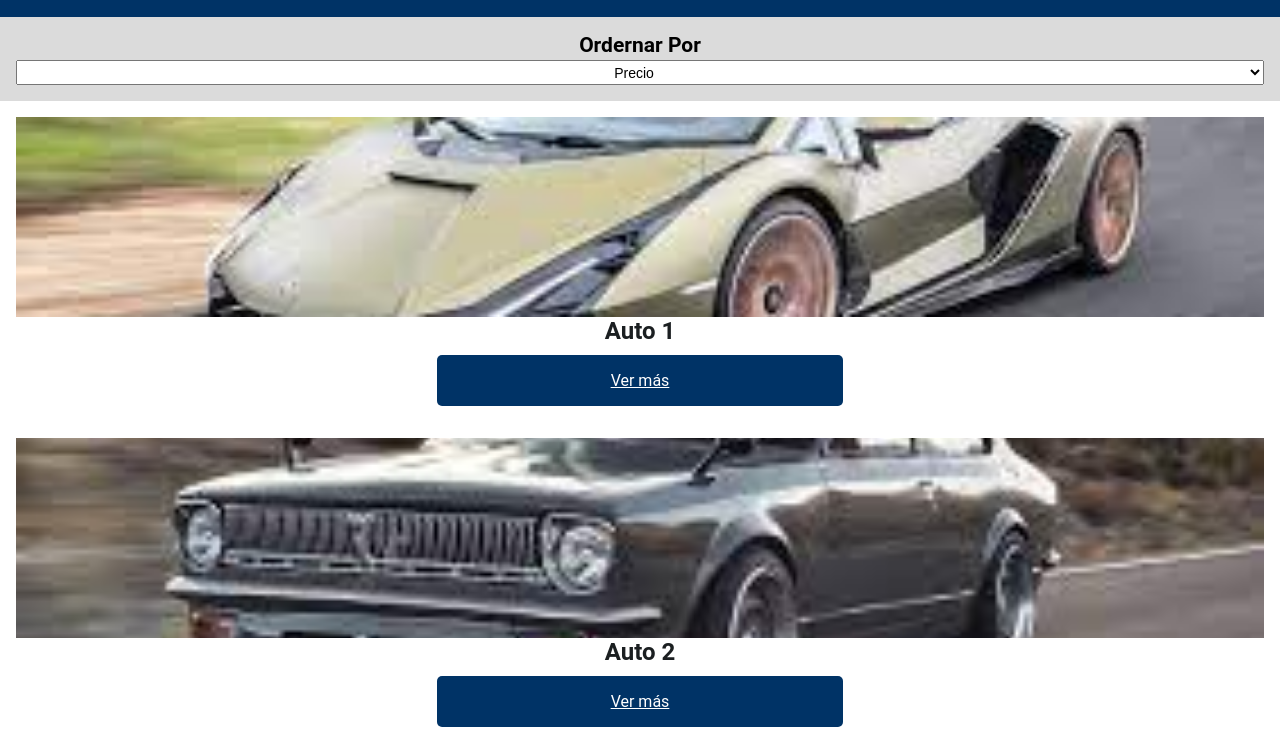
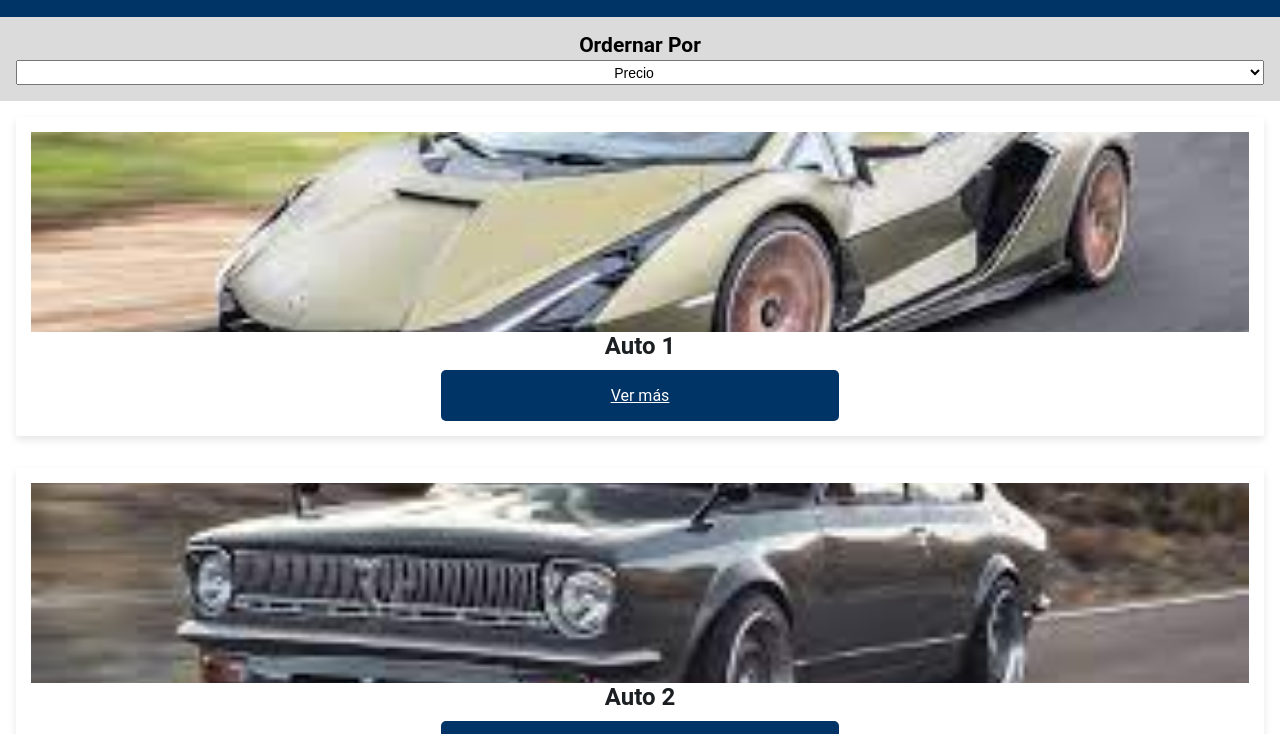
Before and after one commit to chechoguz/Desafio9, a plain HTML site: page index.html in a window 1280 px wide. Shown: the part 51-785 px from the top of the page. Drawn offline with Linux system fonts and the light colour scheme.

Commit message:
agregué sombra a las tarjetas

```diff
--- a/assets/css/estilos.css
+++ b/assets/css/estilos.css
@@ -117,6 +117,10 @@ p {
     flex-direction: column;
     background-color: var(--white);
     justify-content: center;
+    border-radius: 3px;
+    overflow: hidden;
+    box-shadow: 0 4px 8px rgba(0, 0, 0, 0.1);
+    padding: 15px;
 }
 .item img {
     width: 100%;
```
